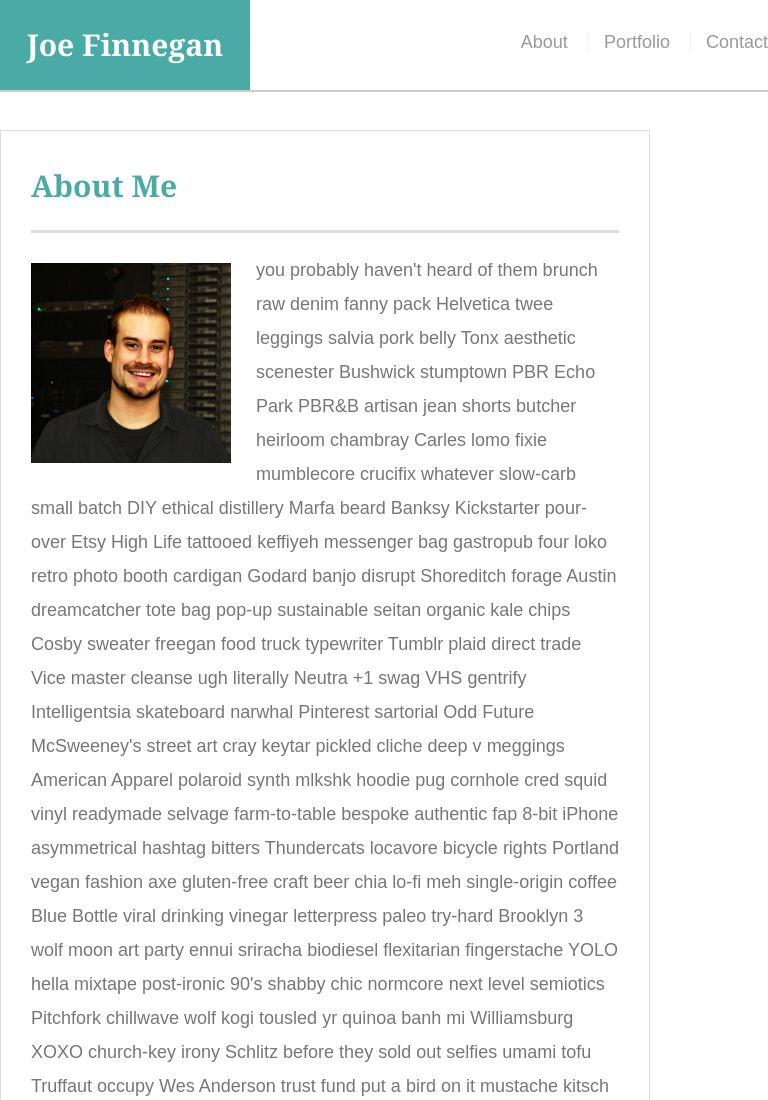
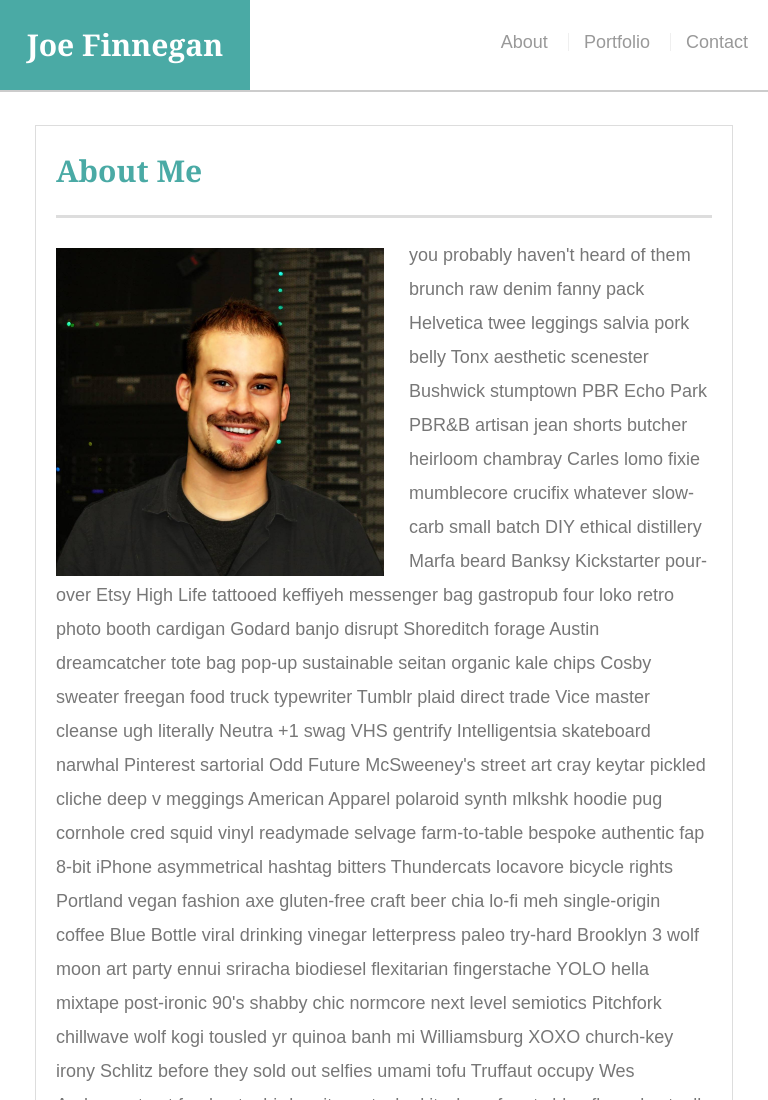
Before and after one commit to finne132/Responsive-Portfolio, a plain HTML site: page index.html in a window 768 px wide. Shown: the top 1100 px of the page. Drawn offline with Linux system fonts and the light colour scheme.

Commit message:
final commit, assignment done! finished the tablet size media query

```diff
--- a/assets/css/style.css
+++ b/assets/css/style.css
@@ -251,9 +251,14 @@ body {
   .work {width:100%;}
 }
 
-/* for tablets*/
-@media only screen and (max-width: 768px) {
-
+@media only screen and (min-width: 640px) and (max-width: 980px){
+  /* for tablets*/
+  .sidebar {float:left; max-width:980px;}
+  nav {margin-right:20px;}
+  .main-section{margin-top:90px;max-width:980px; padding:20px;}
+  .auth-image {width:50%;}
+  .work {width:45%;}
+  #main-container {padding: 35px;}
 }
 
 /*for desktop*/
```
